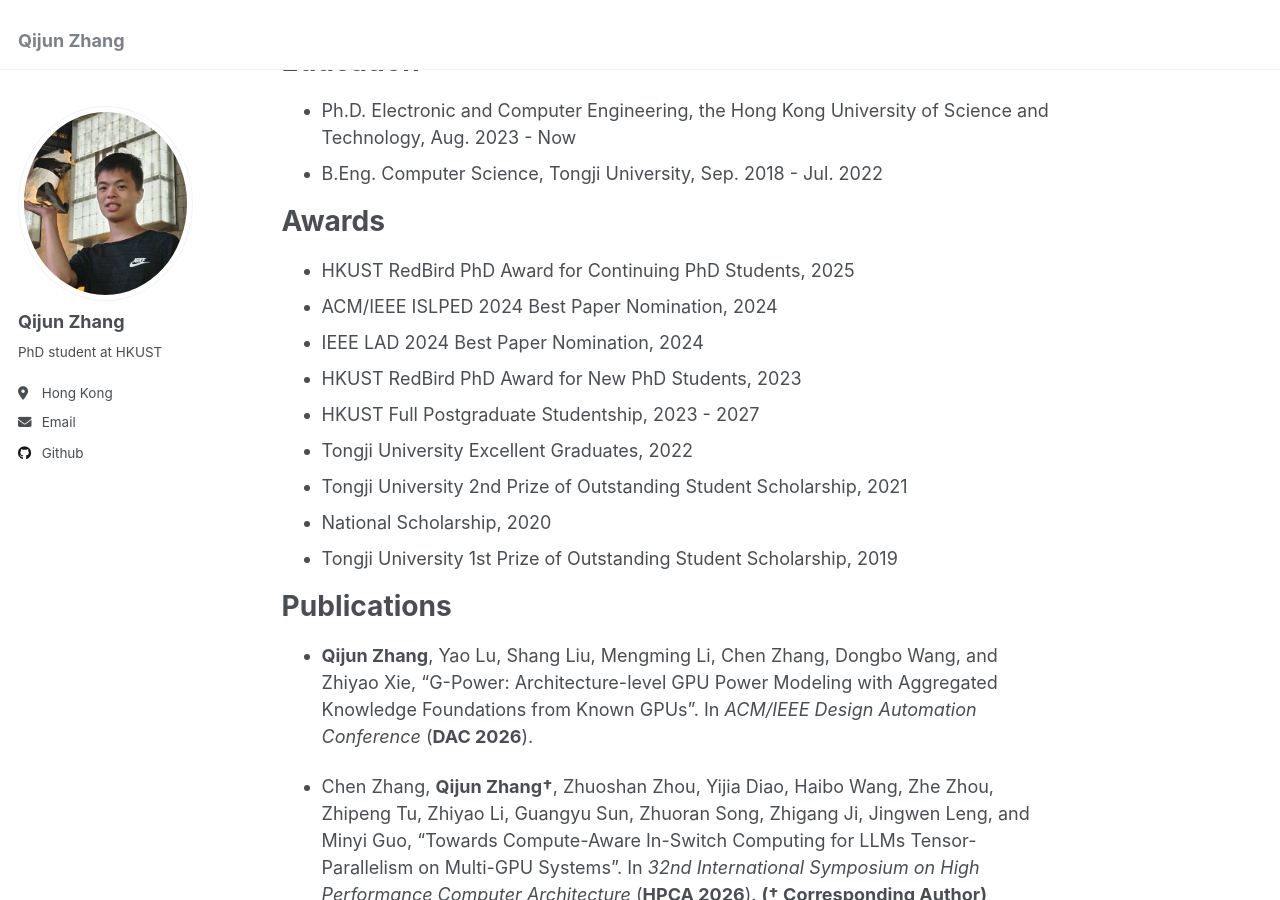
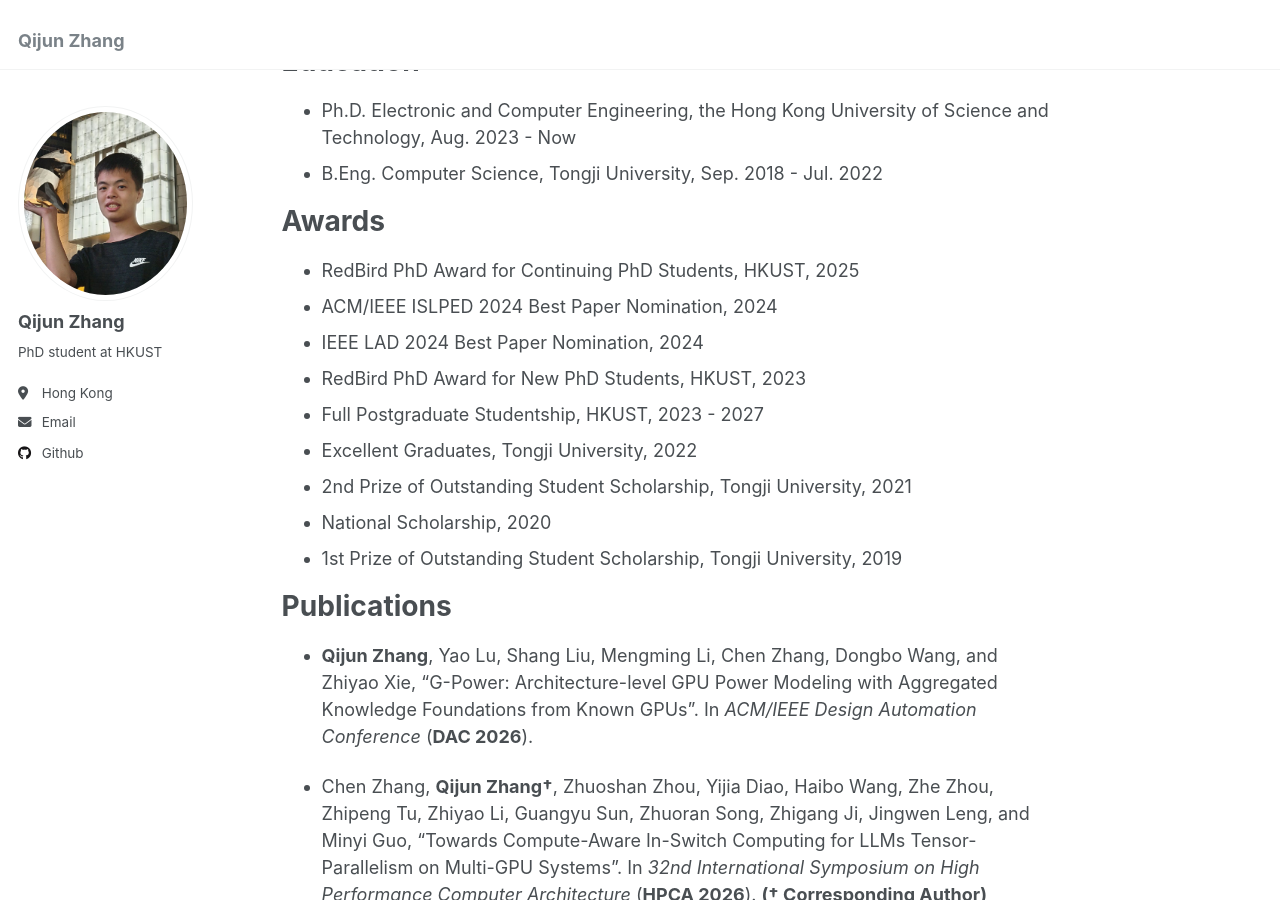
Before and after one commit to zqj2333/zqj2333.github.io, a Jekyll site: the page built from _pages/about.md, in a window 1280 px wide and 900 px high, scrolled down 394 px. Built offline with Jekyll 4.4.1, drawn with Linux system fonts in a browser that asks for light colours.

```diff
--- a/_pages/about.md
+++ b/_pages/about.md
@@ -21,15 +21,15 @@ Education
 
 Awards
 ======
- * HKUST RedBird PhD Award for Continuing PhD Students, 2025
+ * RedBird PhD Award for Continuing PhD Students, HKUST, 2025
  * ACM/IEEE ISLPED 2024 Best Paper Nomination, 2024
  * IEEE LAD 2024 Best Paper Nomination, 2024
- * HKUST RedBird PhD Award for New PhD Students, 2023
- * HKUST Full Postgraduate Studentship, 2023 - 2027
- * Tongji University Excellent Graduates, 2022
- * Tongji University 2nd Prize of Outstanding Student Scholarship, 2021
+ * RedBird PhD Award for New PhD Students, HKUST, 2023
+ * Full Postgraduate Studentship, HKUST, 2023 - 2027
+ * Excellent Graduates, Tongji University, 2022
+ * 2nd Prize of Outstanding Student Scholarship, Tongji University, 2021
  * National Scholarship, 2020
- * Tongji University 1st Prize of Outstanding Student Scholarship, 2019
+ * 1st Prize of Outstanding Student Scholarship, Tongji University, 2019
 
 Publications
 ======
```
